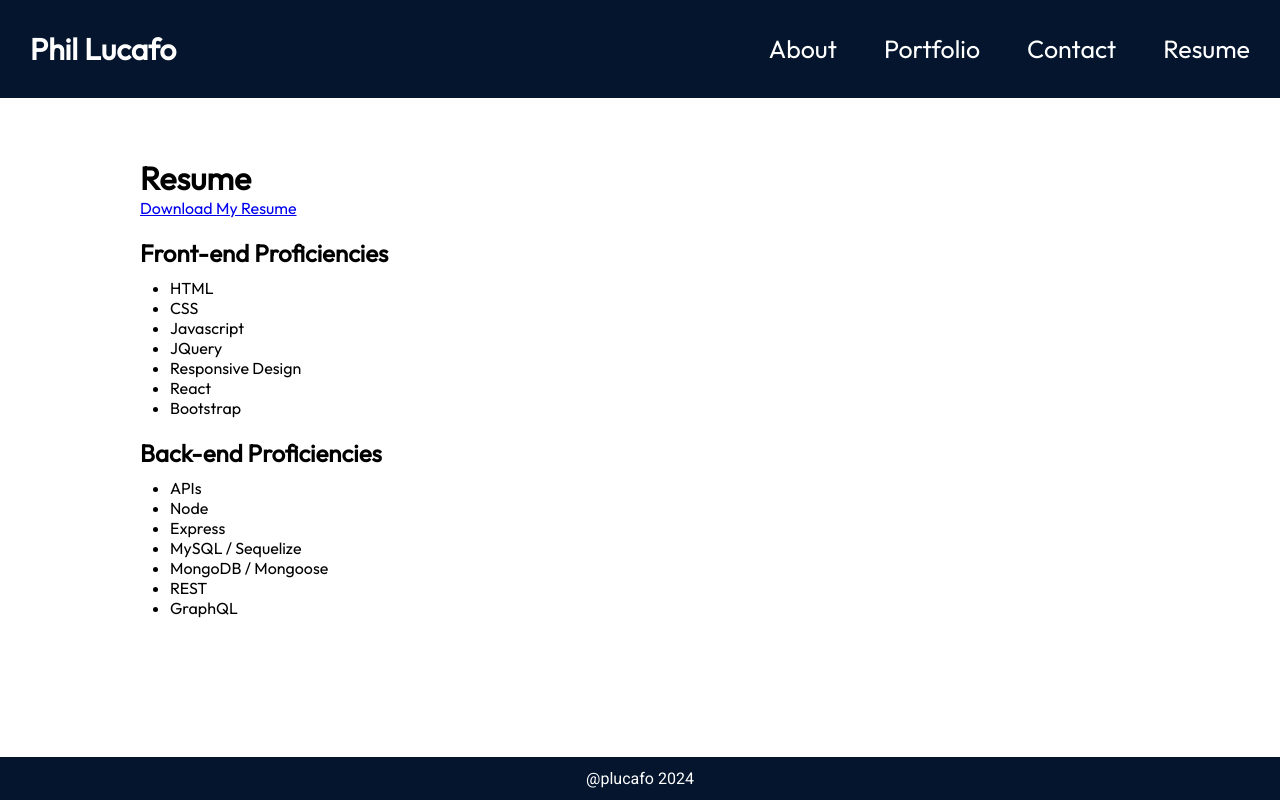
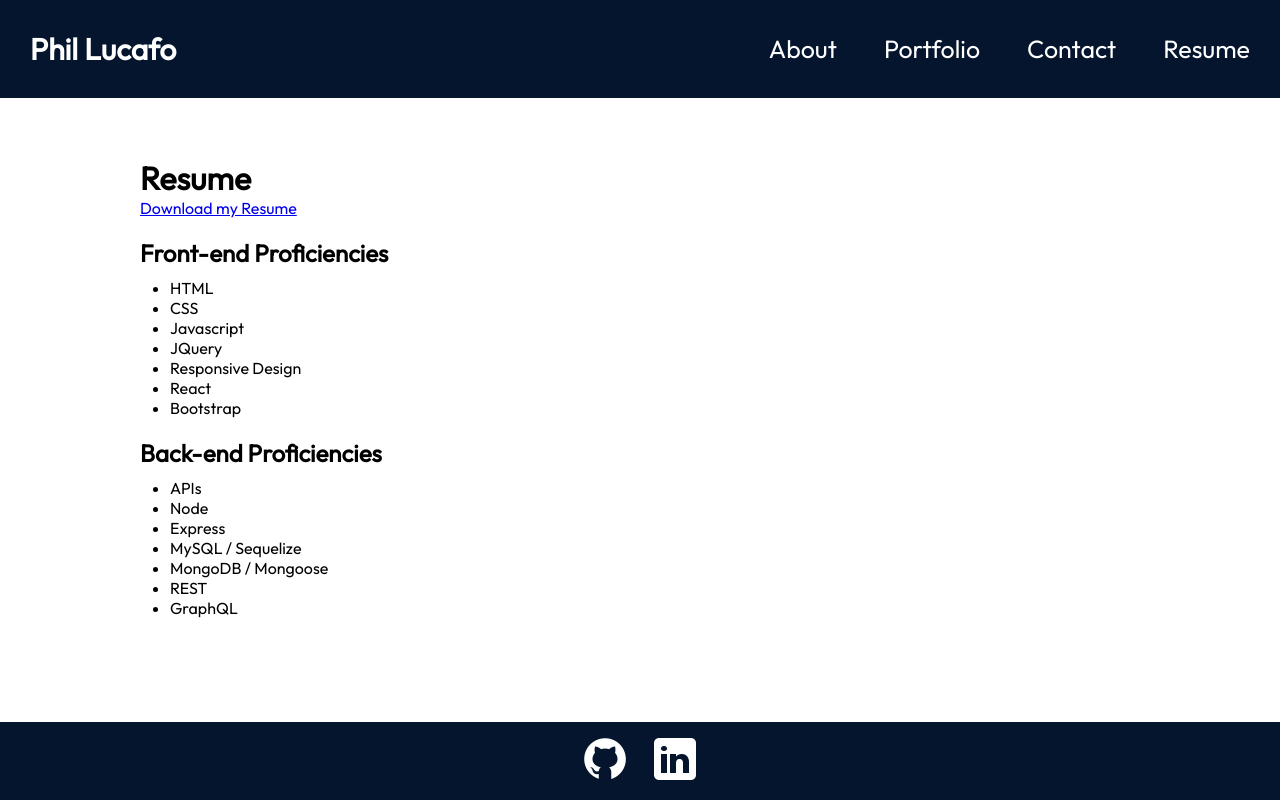
Before and after one commit to plucafo/phil-lucafo-react-portfolio, a React (Vite) app: page /resume in a window 1280 px wide. Built offline with nearby package versions, Linux system fonts and the light colour scheme.

Commit message:
updated footer images and made working resume download

```diff
--- a/src/components/Footer/Footer.jsx
+++ b/src/components/Footer/Footer.jsx
@@ -1,14 +1,20 @@
 import React, { useState } from "react";
 import styles from "./Footer.module.css";
-import { getImageUrl } from "../../utils";
+
+import githubImg from "../../assets/contact/githubIcon.png";
+import linkedinImg from "../../assets/contact/linkedinIcon.png";
 
 export const Footer = () => {
-
   return (
     <div className={styles.container}>
       <footer className={styles.footer}>
-                @plucafo 2024
+        <a href="https://github.com/plucafo" target="_blank">
+          <img src={githubImg} alt="github icon" />
+        </a>
+        <a href="https://www.linkedin.com/in/philliplucafo/" target="_blank">
+          <img src={linkedinImg} alt="linkedin icon" />
+        </a>
       </footer>
     </div>
   );
-}
+};
--- a/src/components/Footer/Footer.module.css
+++ b/src/components/Footer/Footer.module.css
@@ -7,9 +7,15 @@
     padding: 12px;
     background-color: var(--color-bg);
     color: white;
+
 }
 
 .footer {
   font-family: var(--font-roboto);
   text-align: center;
+
 }
+
+.footer img {
+  margin: 0 10px;
+}
--- a/src/pages/Resume/Resume.jsx
+++ b/src/pages/Resume/Resume.jsx
@@ -1,5 +1,5 @@
 import styles from "./Resume.module.css";
-
+import resumePdf from "../../assets/contact/resume.pdf";
 
 export const Resume = () => {
 
@@ -7,7 +7,7 @@ export const Resume = () => {
         <>
         <div className={styles.resume}>
         <h1>Resume</h1>
-        <a href="#">Download My Resume</a>
+        <a href={resumePdf} download="Phil_Lucafo_Resume.pdf" className={styles.downloadLink}> Download my Resume</a>
         <h2>Front-end Proficiencies</h2>
         <ul>
             <li>HTML</li>
```
Also changed, not shown: 1 other file (tests, documents, lock files or other folders). Lines whose indentation alone changed are shown as unchanged.
